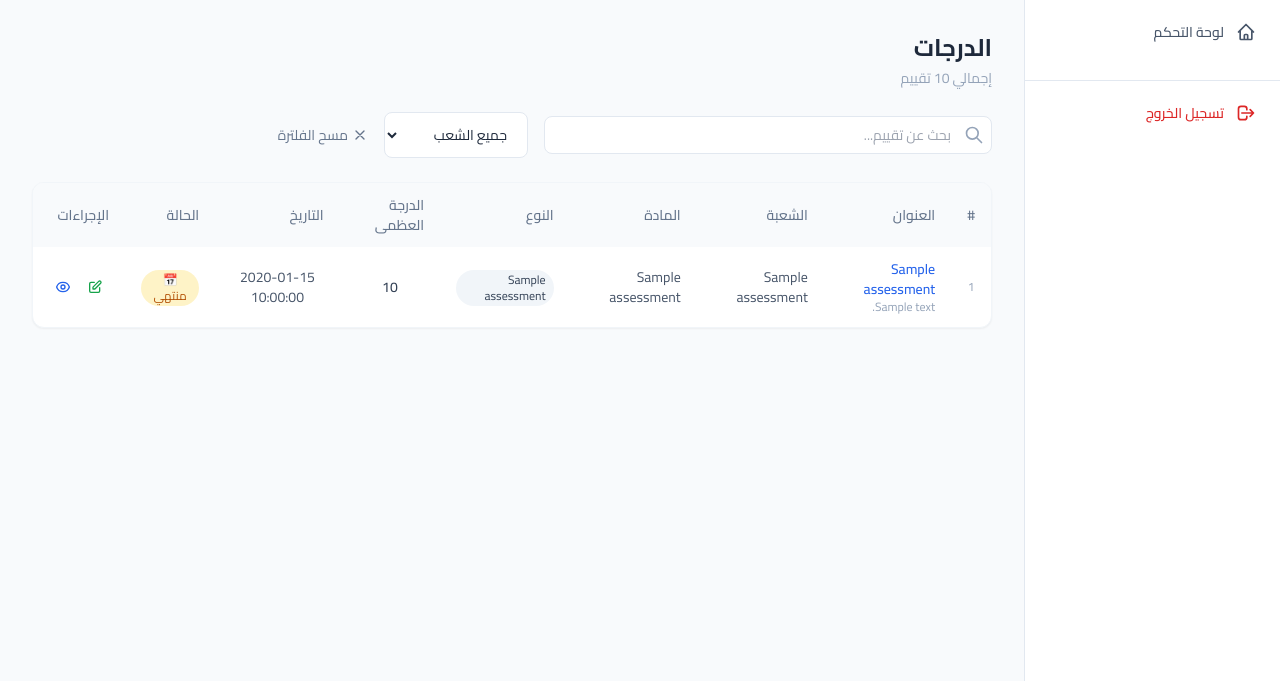
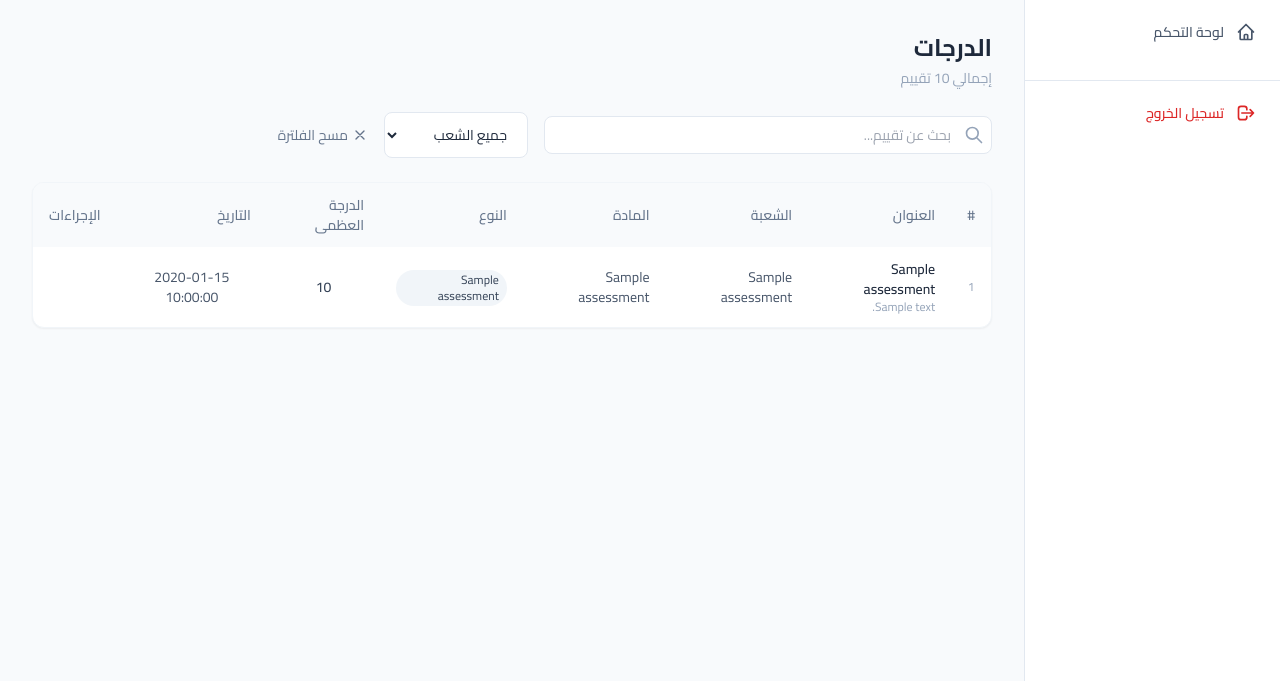
Before and after one commit to 6838gamal/School-Management-Platform, a Python web app: template app/templates/grades/index.html in a window 1280 px wide. Shown: the part 65-746 px from the top of the page. Run offline with Jinja, Linux system fonts and the light colour scheme; the template is opened without the code that fills it: most values are stand-ins (such as "Sample title", 1, 10 or a date in 2020); some libraries are stand-ins or nearby versions.

Commit message:
Update index.html

```diff
--- a/app/templates/grades/index.html
+++ b/app/templates/grades/index.html
@@ -9,7 +9,7 @@
             <p class="text-slate-400 text-sm mt-1">إجمالي {{ total|default(assessments|length) }} تقييم</p>
         </div>
         {% if can('grades.create') %}
-        <a href="/grades/create" class="bg-primary-600 hover:bg-primary-700 text-white px-4 py-2 rounded-lg text-sm font-semibold transition-colors shadow-sm hover:shadow-md flex items-center gap-2">
+        <a href="{{ url_for('grades.create') }}" class="bg-primary-600 hover:bg-primary-700 text-white px-4 py-2 rounded-lg text-sm font-semibold transition-colors shadow-sm hover:shadow-md flex items-center gap-2">
             <svg class="w-4 h-4" fill="none" stroke="currentColor" viewBox="0 0 24 24">
                 <path stroke-linecap="round" stroke-linejoin="round" stroke-width="2" d="M12 4v16m8-8H4"/>
             </svg>
@@ -96,7 +95,6 @@
                         <th class="text-right px-4 py-3 font-medium">النوع</th>
                         <th class="text-right px-4 py-3 font-medium text-center">الدرجة العظمى</th>
                         <th class="text-right px-4 py-3 font-medium text-center">التاريخ</th>
-                        <th class="text-right px-4 py-3 font-medium text-center">الحالة</th>
                         <th class="text-right px-4 py-3 font-medium text-center">الإجراءات</th>
                     </tr>
                 </thead>
@@ -107,9 +105,9 @@
                             {{ loop.index + ((page|default(1) - 1) * (page_size|default(10))) }}
                         </td>
                         <td class="px-4 py-3">
-                            <a href="/grades/{{ assessment.id }}" class="text-primary-600 hover:text-primary-800 dark:text-primary-400 dark:hover:text-primary-300 font-medium hover:underline">
+                            <span class="font-medium text-slate-800 dark:text-white">
                                 {{ assessment.title }}
-                            </a>
+                            </span>
                             {% if assessment.description %}
                             <div class="text-xs text-slate-400 dark:text-slate-500 truncate max-w-xs">{{ assessment.description }}</div>
                             {% endif %}
@@ -150,44 +148,20 @@
                                 —
                             {% endif %}
                         </td>
-                        <td class="px-4 py-3 text-center">
-                            <span class="inline-flex px-2 py-0.5 text-xs rounded-full bg-amber-100 text-amber-700 dark:bg-amber-900/30 dark:text-amber-400">
-                                📅 منتهي
-                            </span>
-                        </td>
                         <td class="px-4 py-3">
                             <div class="flex items-center justify-center gap-1">
-                                <!-- إدخال الدرجات -->
-                                <a href="/grades/{{ assessment.id }}/grades"
-                                   class="p-1.5 rounded-lg text-green-600 hover:text-green-800 hover:bg-green-50 dark:text-green-400 dark:hover:text-green-300 dark:hover:bg-green-900/30 transition-colors"
-                                   title="إدخال الدرجات">
-                                    <svg class="w-4 h-4" fill="none" stroke="currentColor" viewBox="0 0 24 24">
-                                        <path stroke-linecap="round" stroke-linejoin="round" stroke-width="2" d="M11 5H6a2 2 0 00-2 2v11a2 2 0 002 2h11a2 2 0 002-2v-5m-1.414-9.414a2 2 0 112.828 2.828L11.828 15H9v-2.828l8.586-8.586z"/>
-                                    </svg>
-                                </a>
-
-                                <!-- عرض التفاصيل -->
-                                <a href="/grades/{{ assessment.id }}"
-                                   class="p-1.5 rounded-lg text-primary-600 hover:text-primary-800 hover:bg-primary-50 dark:text-primary-400 dark:hover:text-primary-300 dark:hover:bg-primary-900/30 transition-colors"
-                                   title="عرض التفاصيل">
-                                    <svg class="w-4 h-4" fill="none" stroke="currentColor" viewBox="0 0 24 24">
-                                        <path stroke-linecap="round" stroke-linejoin="round" stroke-width="2" d="M15 12a3 3 0 11-6 0 3 3 0 016 0z"/>
-                                        <path stroke-linecap="round" stroke-linejoin="round" stroke-width="2" d="M2.458 12C3.732 7.943 7.523 5 12 5c4.478 0 8.268 2.943 9.542 7-1.274 4.057-5.064 7-9.542 7-4.477 0-8.268-2.943-9.542-7z"/>
-                                    </svg>
-                                </a>
-
-                                <!-- تعديل -->
+                                <!-- ✅ تعديل - المسار الصحيح -->
                                 {% if can('grades.update') %}
-                                <a href="/grades/{{ assessment.id }}/update"
+                                <a href="{{ url_for('grades.update_page', assessment_id=assessment.id) }}"
                                    class="p-1.5 rounded-lg text-blue-600 hover:text-blue-800 hover:bg-blue-50 dark:text-blue-400 dark:hover:text-blue-300 dark:hover:bg-blue-900/30 transition-colors"
-                                   title="تعديل">
+                                   title="تعديل وإدخال الدرجات">
                                     <svg class="w-4 h-4" fill="none" stroke="currentColor" viewBox="0 0 24 24">
                                         <path stroke-linecap="round" stroke-linejoin="round" stroke-width="2" d="M11 5H6a2 2 0 00-2 2v11a2 2 0 002 2h11a2 2 0 002-2v-5m-1.414-9.414a2 2 0 112.828 2.828L11.828 15H9v-2.828l8.586-8.586z"/>
                                     </svg>
                                 </a>
                                 {% endif %}
 
-                                <!-- حذف -->
+                                <!-- ✅ حذف -->
                                 {% if can('grades.delete') %}
                                 <button onclick="confirmDelete('{{ assessment.id }}', '{{ assessment.title|escapejs }}')"
                                         class="p-1.5 rounded-lg text-red-600 hover:text-red-800 hover:bg-red-50 dark:text-red-400 dark:hover:text-red-300 dark:hover:bg-red-900/30 transition-colors"
@@ -202,14 +176,14 @@
                     </tr>
                     {% else %}
                     <tr>
-                        <td colspan="9" class="px-4 py-8 text-center text-slate-400">
+                        <td colspan="8" class="px-4 py-8 text-center text-slate-400">
                             <div class="flex flex-col items-center gap-3">
                                 <svg class="w-16 h-16 text-slate-300 dark:text-slate-600" fill="none" stroke="currentColor" viewBox="0 0 24 24">
                                     <path stroke-linecap="round" stroke-linejoin="round" stroke-width="2" d="M9 12h6m-6 4h6m2 5H7a2 2 0 01-2-2V5a2 2 0 012-2h5.586a1 1 0 01.707.293l5.414 5.414a1 1 0 01.293.707V19a2 2 0 01-2 2z"/>
                                 </svg>
                                 <span class="text-lg font-medium">لا توجد تقييمات</span>
                                 <span class="text-sm">يمكنك إضافة تقييم جديد بالضغط على زر "تقييم جديد"</span>
-                                <a href="/grades/create" class="mt-2 text-primary-600 hover:text-primary-700 text-sm font-medium flex items-center gap-1">
+                                <a href="{{ url_for('grades.create') }}" class="mt-2 text-primary-600 hover:text-primary-700 text-sm font-medium flex items-center gap-1">
                                     <svg class="w-4 h-4" fill="none" stroke="currentColor" viewBox="0 0 24 24">
                                         <path stroke-linecap="round" stroke-linejoin="round" stroke-width="2" d="M12 4v16m8-8H4"/>
                                     </svg>
```
Also changed, not shown: other parts of app/templates/grades/index.html (+12 -13 lines).
